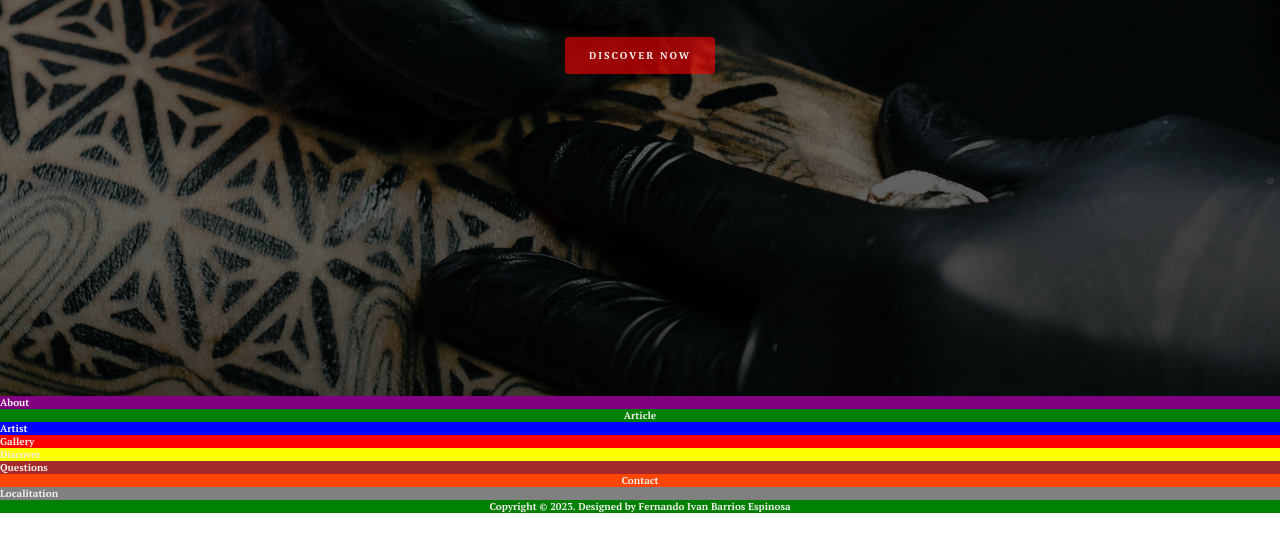
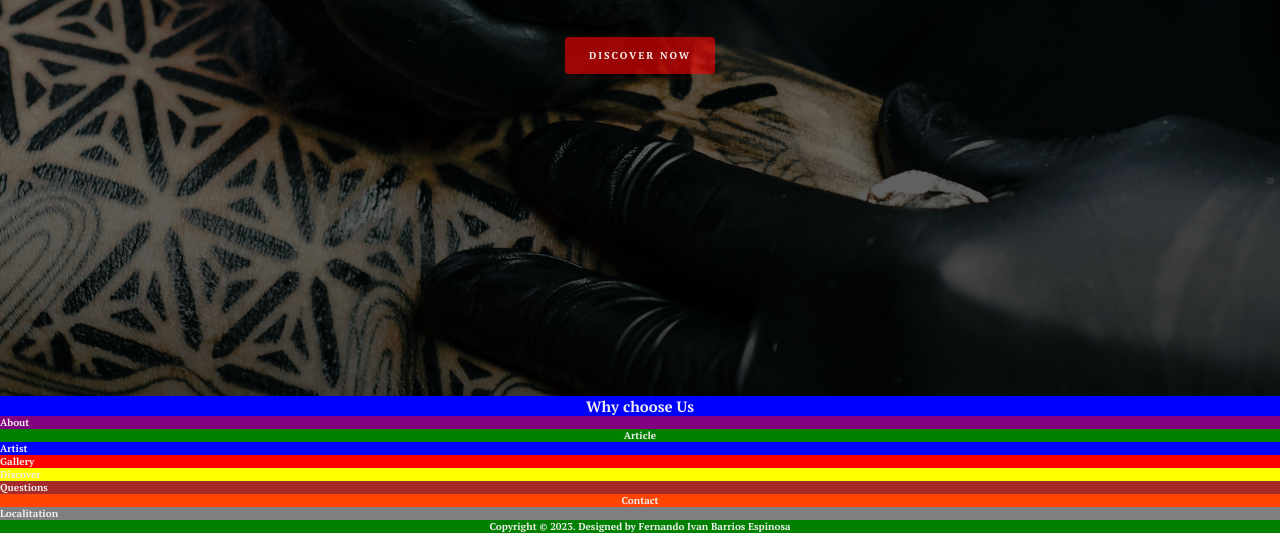
Before and after one commit to Fer07BE/Inks-forever, a website: page index.html in a window 1280 px wide. Shown: the part 404-937 px from the top of the page. Drawn offline with nearby package versions, Linux system fonts and the light colour scheme.

Commit message:
Add container + tittle_2 in Html

```diff
--- a/index.html
+++ b/index.html
@@ -18,7 +18,7 @@
     <!-- CHOSE -->
     <section class="chose">
       <div class="container">
-
+        <h2 class="tittle__2">Why choose Us</h2>
       </div>
     </section>
 
```
